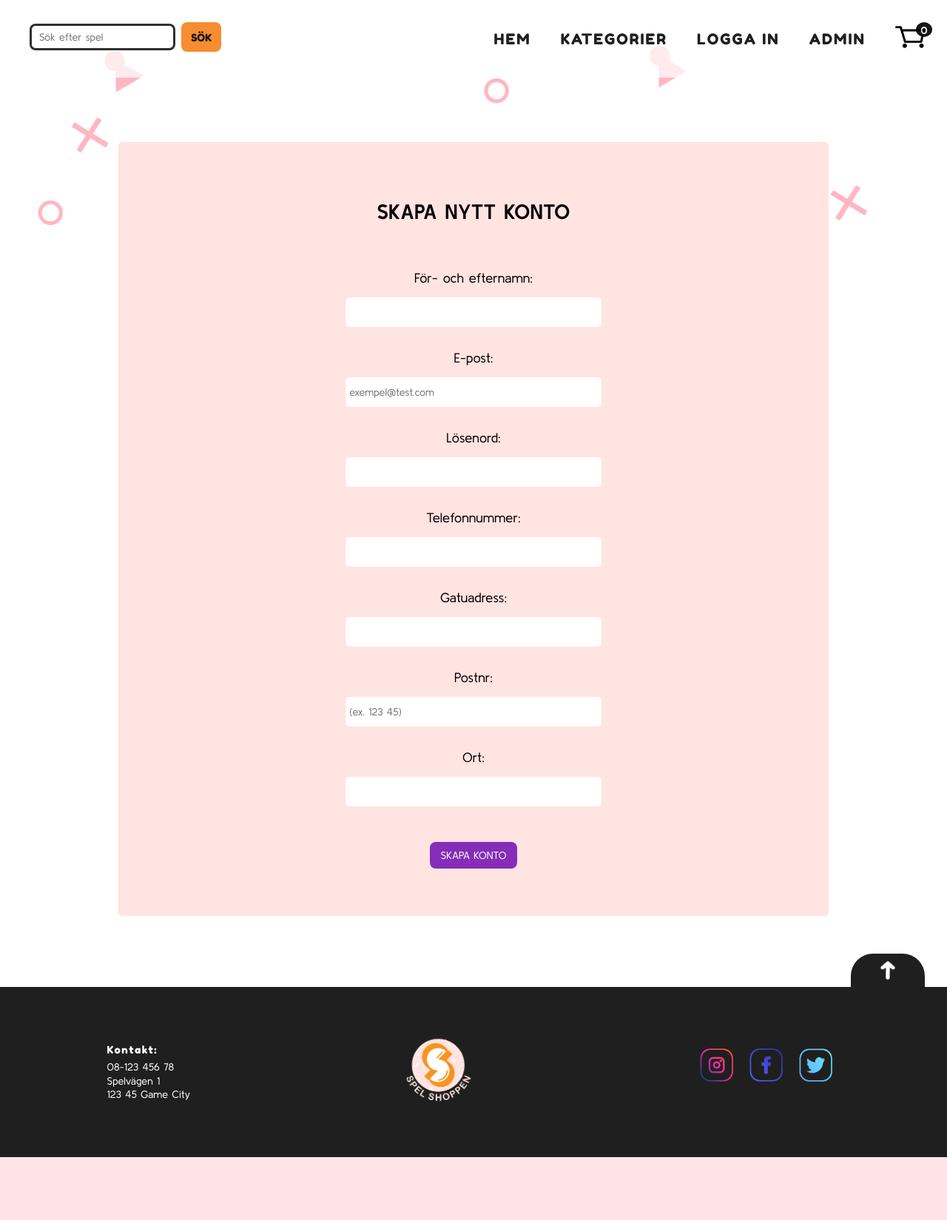
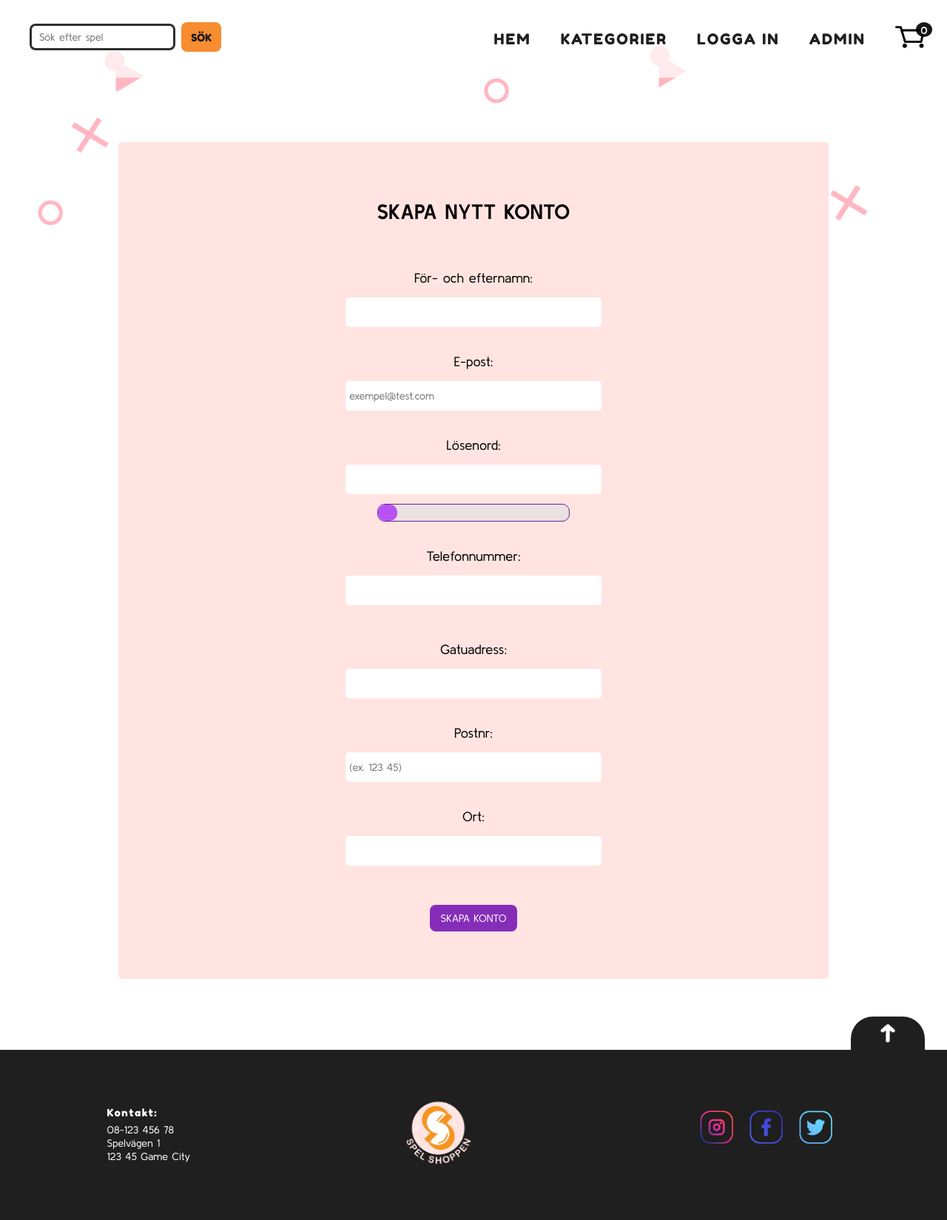
Before and after one commit to MagdalenaSjokvist/Frontendproject-Webshop-with-customer-registration, a PHP site: page /customer/register.php in a window 1280 px wide. Shown: the whole page at 74% size. Before the commit the page ends 1564 px from the top, so only its background shows below. Run offline with PHP 8.4, Linux system fonts and the light colour scheme; data comes from the database, SQL or seed files in the repository.

Commit message:
Snyggat till felmeddelanden i formuläret

```diff
--- a/customer/register.php
+++ b/customer/register.php
@@ -127,21 +127,22 @@
       <label for="name">För- och efternamn:</label><br>
       <input type="text" name="name" id="name" onblur="validateName()" class="form-container__box-input" required>
       <br>
-      <span class="nameValidationText"></span>
+      <p class="nameValidationText"></p>
     </div>
 
     <div class="form-container__box">
       <label for="email">E-post:</label><br>
       <input type="text" name="email" id="email" onblur="validateEmail()" class="form-container__box-input" placeholder="exempel@test.com" required>
       <br>
-      <span class="emailValidationText"></span>
+      <p class="emailValidationText"></p>
     </div>
 
     <div class="form-container__box">
       <label for="password">Lösenord:</label><br>
       <input type="text" name="password" id="password" onblur="validatePassword()" class="form-container__box-input" required>
       <br>
-      <span class="passwordValidationText"></span>
+      <div class="password-strength-meter"></div>
+      <p class="passwordValidationText"></p>
     </div>
 
     <div class="form-container__box">
@@ -155,21 +156,21 @@
       <label for="street">Gatuadress:</label><br>
       <input type="text" name="street" id="street" onblur="validateStreet() " class="form-container__box-input" required>
       <br>
-      <span class="streetValidationText"></span>
+      <p class="streetValidationText"></p>
     </div>
 
     <div class="form-container__box">
       <label for="zip">Postnr:</label><br>
       <input type="text" name="zip" id="zip" oninput="validateZipcode()" placeholder="(ex. 123 45)" class="form-container__box-input" required>
       <br>
-      <span class="zipcodeValidationText"></span>
+      <p class="zipcodeValidationText"></p>
     </div>
 
     <div class="form-container__box">
       <label for="city">Ort:</label><br>
       <input type="text" name="city" id="city" onblur="validateCity()" class="form-container__box-input" required>
       <br>
-      <span class="cityValidationText"></span>
+      <p class="cityValidationText"></p>
     </div>
 
     <div class="form-container__submit">
--- a/styles/main.css
+++ b/styles/main.css
@@ -774,8 +774,9 @@
 }
 
 .error {
-  color: red;
+  color: #f07715;
   padding: 1%;
+  margin: 5px 5px;
 }
 
 label {
@@ -800,8 +801,9 @@
 .streetValidationText,
 .zipcodeValidationText,
 .cityValidationText {
-  color: red;
+  color: #f07715;
   font-weight: bolder;
+  margin: 5px 5px;
 }
 
 .frontpage_links {
@@ -968,6 +970,34 @@
   .register-section {
     min-height: 1000px;
   }
+}
+
+.password-strength-meter {
+  position: relative;
+  margin: 0 auto;
+  width: 80%;
+  height: 1.5rem;
+  background: rgba(226, 226, 226, 0.733);
+  border: 0.5px solid #6b1d97;
+  margin-top: 0.8rem;
+  border-radius: 10px;
+}
+
+@media (min-width: 500px) {
+  .password-strength-meter {
+    width: 30%;
+  }
+}
+
+.password-strength-meter::before {
+  color: white;
+  content: "";
+  position: absolute;
+  left: 0;
+  height: 100%;
+  width: 10%;
+  border-radius: 10px;
+  background-color: #b852f4;
 }
 
 .product_container {
--- a/styles/partials/_customer_register.scss
+++ b/styles/partials/_customer_register.scss
@@ -8,3 +8,29 @@
 		min-height: 1000px;
 	}
 }
+
+.password-strength-meter {
+	position: relative;
+	margin: 0 auto;
+	width: 80%;
+	height: 1.5rem;
+	background: rgba(226, 226, 226, 0.733);
+	border: 0.5px solid #6b1d97;
+	margin-top: 0.8rem;
+	border-radius: 10px;
+	@media (min-width: 500px) {
+		width: 30%;
+	}
+
+	&::before {
+		color: white;
+		content: "";
+		position: absolute;
+		left: 0;
+		height: 100%;
+		width: 10%;
+		border-radius: 10px;
+		background-color: #b852f4;
+		// background-color: #f7931e;
+	}
+}
--- a/styles/partials/_forms.scss
+++ b/styles/partials/_forms.scss
@@ -123,8 +123,9 @@
 }
 
 .error {
-	color: red;
+	color: #f07715;
 	padding: 1%;
+	margin: 5px 5px;
 }
 
 label {
@@ -146,6 +147,7 @@
 .streetValidationText,
 .zipcodeValidationText,
 .cityValidationText {
-	color: red;
+	color: #f07715;
 	font-weight: bolder;
+	margin: 5px 5px;
 }
--- a/validate_forms.js
+++ b/validate_forms.js
@@ -26,20 +26,17 @@
 function validateName() {
 	let name = document.querySelector("#name").value
 	let infoText = document.querySelector(".nameValidationText")
-	// let spaceRegex = /\s/
 
 	if (name.length === 0) {
 		infoText.innerHTML = "OBS! Obligatoriskt fält"
 	} else if (new RegExp("[0-9]").test(name)) {
 		infoText.innerHTML = "OBS! Inga siffror tillåtna"
+	} else if (name.length < 2) {
+		infoText.innerHTML = "OBS! Namnet måste innehålla mer än 2 tecken"
 	} else if (!name.match(/\s/)) {
 		infoText.innerHTML = "OBS! Namnet måste innehålla minst ett mellanslag"
 	} else if (name.length > 20) {
 		infoText.innerHTML = "OBS! Otillåtet med fler än 20 tecken"
-	} else if (name.length < 2) {
-		infoText.innerHTML = "OBS! Namnet måste innehålla mer än 2 tecken"
-		// } else if (om namnet inte innehåller några mellanslag) {
-		// 	infoText.innerHTML = "OBS! Namnet måste innehålla minst ett mellanslag"
 	} else if (isValidName(name)) {
 		infoText.innerHTML = "OBS! Ogiltigt namn"
 	} else {
```
Also changed, not shown: 1 other file.
